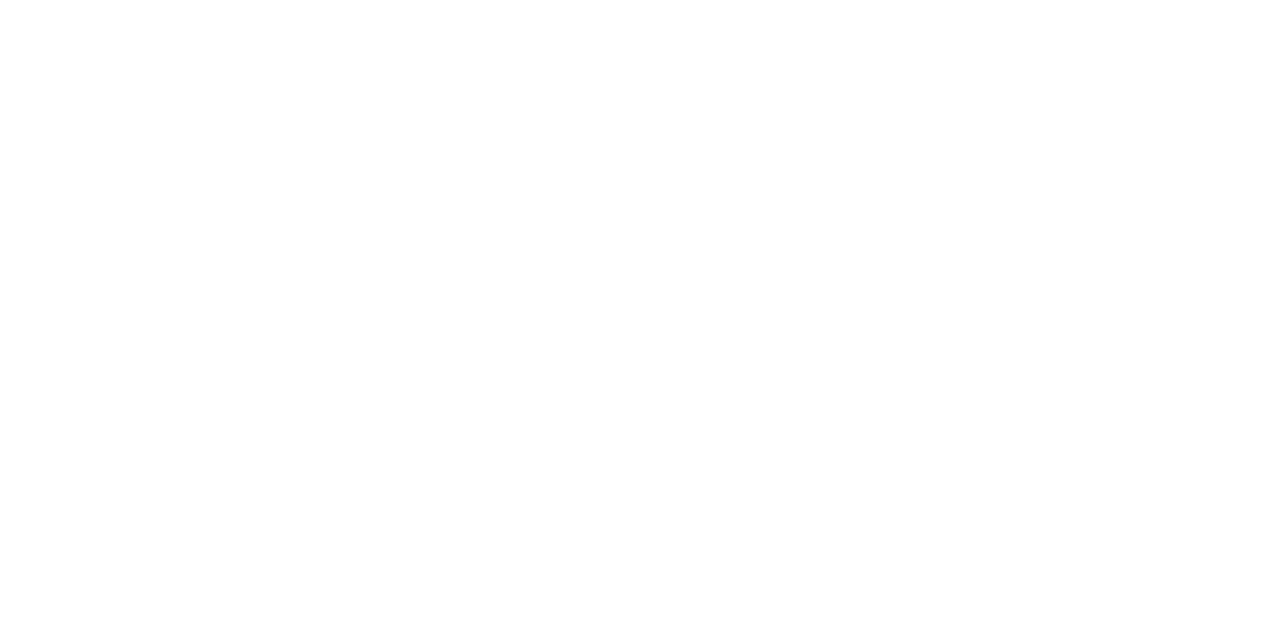
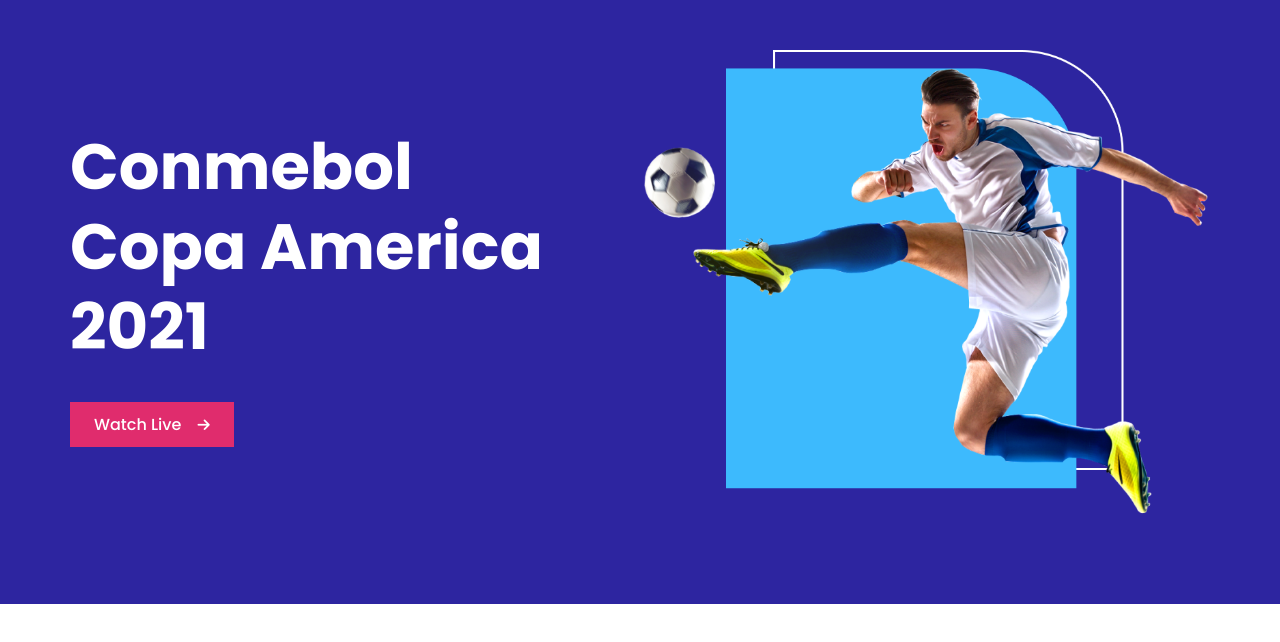
Before and after one commit to nh-polash/responsive-football, a plain HTML site: page index.html in a window 1280 px wide. Drawn offline with Linux system fonts and the light colour scheme.

Commit message:
complete header section

```diff
--- a/index.html
+++ b/index.html
@@ -11,6 +11,32 @@
     <link rel="stylesheet" href="style.css">
 </head>
 <body>
+    <!-- header area start here -->
+    <header class="header-area">
+        <div class="top-banner container-fluid">
+            <div class="banner-content">
+                <h1>Conmebol</h1>
+                <h1>Copa America</h1>
+                <h1>2021</h1>
+                <a href="#" class="btn">Watch Live <i class="fas fa-arrow-right"></i></a>
+            </div>
+            <div class="banner-image pulse-effect">
+                <img src="images/banner.png" alt="A football player shoot a football">
+            </div>
+        </div>
+    </header>
+    <!-- header area end here -->
 
+    <!-- main area start here -->
+    <main class="main-area">
+        <!-- players section start here -->
+        <section class="players container">
+
+        </section>
+        <!-- players section end here -->
+    </main>
+    <!-- main area end here -->
+
+    <!--  -->
 </body>
 </html>
--- a/style.css
+++ b/style.css
@@ -17,3 +17,70 @@ body {
     font-size: 18px;
     background-color: #fff;
 }
+
+.container-fluid {
+    width: 1140px;
+    margin: 0 auto;
+}
+
+a.btn {
+    background-color: #E02C6D;
+    color: #fff;
+    padding: 10px 24px;
+    text-decoration: none;
+    font-size: 16px;
+    font-weight: 500;
+    margin-top: 35px;
+    display: inline-block;
+}
+
+.fa-arrow-right {
+    font-size: 14px;
+    margin-left: 12px;
+    transition: all 0.3s ease-out;
+}
+
+a.btn:hover .fa-arrow-right {
+    transform: scale(1.6);
+}
+
+/* pulse hover animation */
+
+@keyframes pulse {
+    50% {
+        transform:scale(0.9);
+    }
+
+    100% {
+        transform:scale(1.0);
+    }
+}
+
+.pulse-effect:hover {
+    animation: pulse 1s ease-out infinite reverse;
+}
+
+
+
+/* header area css start here */
+.header-area {
+    background-color: #2D25A0;
+}
+.top-banner {
+    display: grid;
+    grid-template-columns: repeat(2, 1fr);
+    align-items: center;
+    padding: 50px 0 80px;
+}
+
+.banner-content h1 {
+    font-size: 64px;
+    font-weight: 700;
+    line-height: 80px;
+    color: #fff;
+}
+
+.banner-image img {
+    width: 100%;
+}
+/* header area css end here */
```
